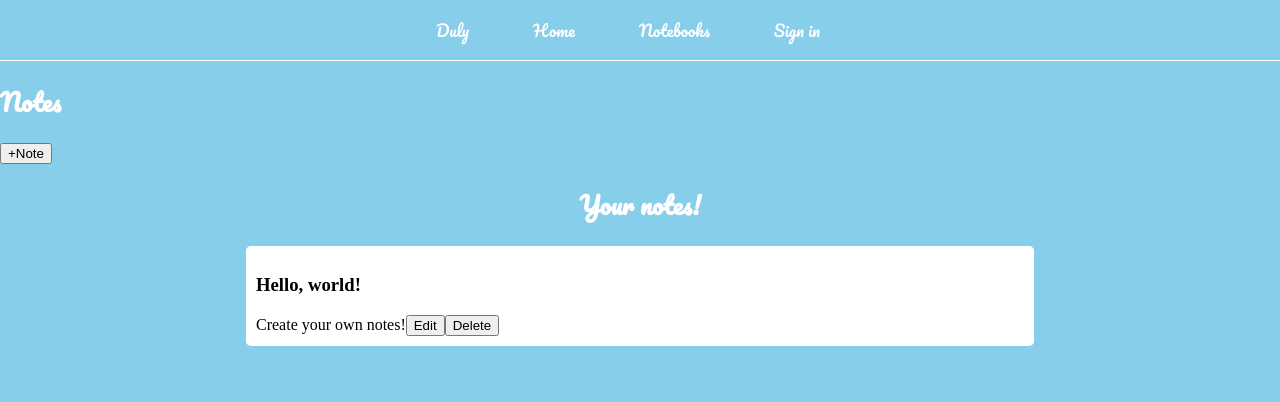
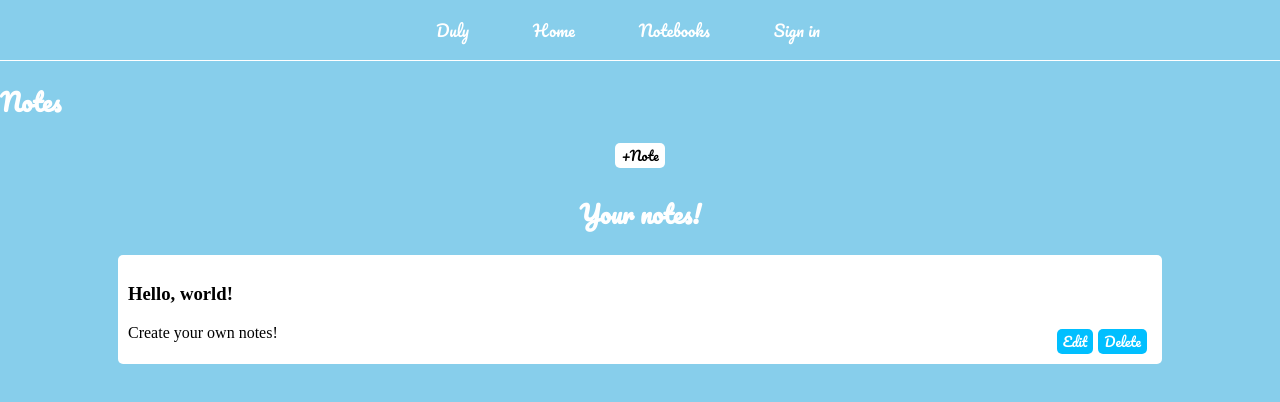
Before and after one commit to hanoelleb/duly, a React (Create React App) app: page /notes in a window 1280 px wide. Shown: the top 402 px of the page. Built offline with nearby package versions, Linux system fonts and the light colour scheme; a web font is replaced by a local one.

Commit message:
finished styling

```diff
--- a/src/components/Home.js
+++ b/src/components/Home.js
@@ -1,10 +1,12 @@
 import React from 'react';
+import styles from '../notebook.module.css';
 
 const Home = () => {
     return (
-	<div>
-            <h1>Duly</h1>
-	    <p>Welcome! Duly is a place to store all your notes!</p>
+	<div className={styles.home}>
+            <h2>Duly</h2>
+	    <h3>Welcome!</h3>
+	    <p>Duly is a place to store all your notes!</p>
 
 	    <p>Whether just simple reminders for yourself or
 	    material for group study sessions, Duly can store it all.</p>
--- a/src/components/Notes.js
+++ b/src/components/Notes.js
@@ -74,7 +74,8 @@ class NoteForm extends React.Component {
 	if (this.state.toggle) {
 	    return (
             <div>
-                <button onClick={this.handleClick}>Cancel</button>
+                <button className={styles.notebutton}
+		    onClick={this.handleClick}>Cancel</button>
 
                 <form className={styles.noteform} onSubmit={this.handleSubmit}>
                     <input type='text' placeholder='Topic' name='topic'
@@ -97,14 +98,16 @@ class NoteForm extends React.Component {
                        }}
                        onEditorChange={this.handleEditorChange}
                     />
-		    <input type='submit' value='Add note'></input>
+		    <input className={styles.notebutton}
+		    type='submit' value='Add note'></input>
                 </form>
             </div>
 	    )
 	}
         return (
 	    <div>
-		<button onClick={this.handleClick}>+Note</button>
+		<button className={styles.notebutton}
+		onClick={this.handleClick}>+Note</button>
             </div>
 	)
     }
@@ -244,12 +247,15 @@ class Note extends React.Component {
         <div className={styles.note}>
             <h3>{this.props.note.topic}</h3>
             {ReactHtmlParser(this.props.note.content)}
+
+            <div className={styles.buttons}>
             <button onClick={this.handleClick}>
 		{ this.state.toggle ? 'Cancel' : 'Edit' }
             </button>
             <button onClick={this.handleRemove}>
 		Delete
             </button>
+            </div>
 
 	    { this.state.toggle ?
                 <form onSubmit={this.handleSubmit}>
--- a/src/notebook.module.css
+++ b/src/notebook.module.css
@@ -30,20 +30,83 @@
     margin-right: 5vw;
 }
 
+.home {
+    margin-top: 20px;
+    color: black;
+    background-color: white;
+    width: 90vw;
+    border-radius: 5px;
+    padding: 0px 10px 10px 10px;
+    display: block;
+    margin-left: auto;
+    margin-right: auto;
+}
+
 .note {
     margin-bottom: 20px;
     border-radius: 5px;
     font-family: 'Lekton';
     background-color: white;
     color: black;
-    width: 60vw;
+    width: 80vw;
     padding: 10px;
+}
+
+.buttons {
+    display: block;
+    float: right;
+}
+
+.buttons button {
+    font-family: 'Pacifico';
+    margin-top: 5px;
+    margin-right: 5px;
+    color: white;
+    border: none;
+    background-color: deepskyblue;
+    border-radius: 5px;
+}
+
+.buttons button:hover {
+   background-color: royalblue;
+}
+
+.notebutton {
+    font-family: 'Pacifico';
+    margin-top: 5px;
+    margin-right: 5px;
+    margin-bottom: 5px;
+    color: black;
+    border: none;
+    background-color: white;
+    border-radius: 5px;
+    display: block;
+    margin-left: auto;
+    margin-right: auto;
+}
+
+.notebutton:hover {
+    background-color: gray;
 }
 
 .notelist {
     display: flex;
     flex-direction: column;
     align-items: center;
+}
+
+.noteform {
+    display: block;
+    margin-left: auto;
+    margin-right: auto;
+    width: 70vw;
+}
+
+.noteform input {
+    display: block;
+    margin-left: auto;
+    margin-right: auto;
+    margin-bottom: 10px;
 }
 
 .authform {
```
